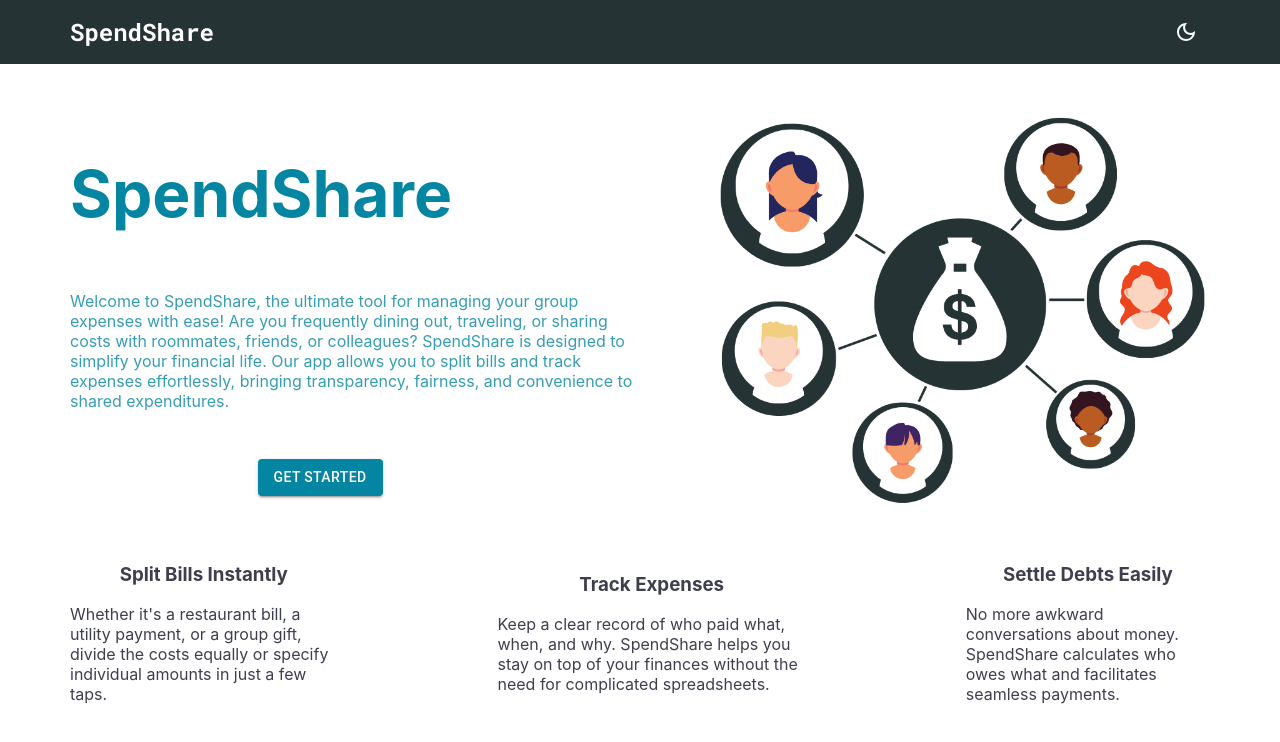
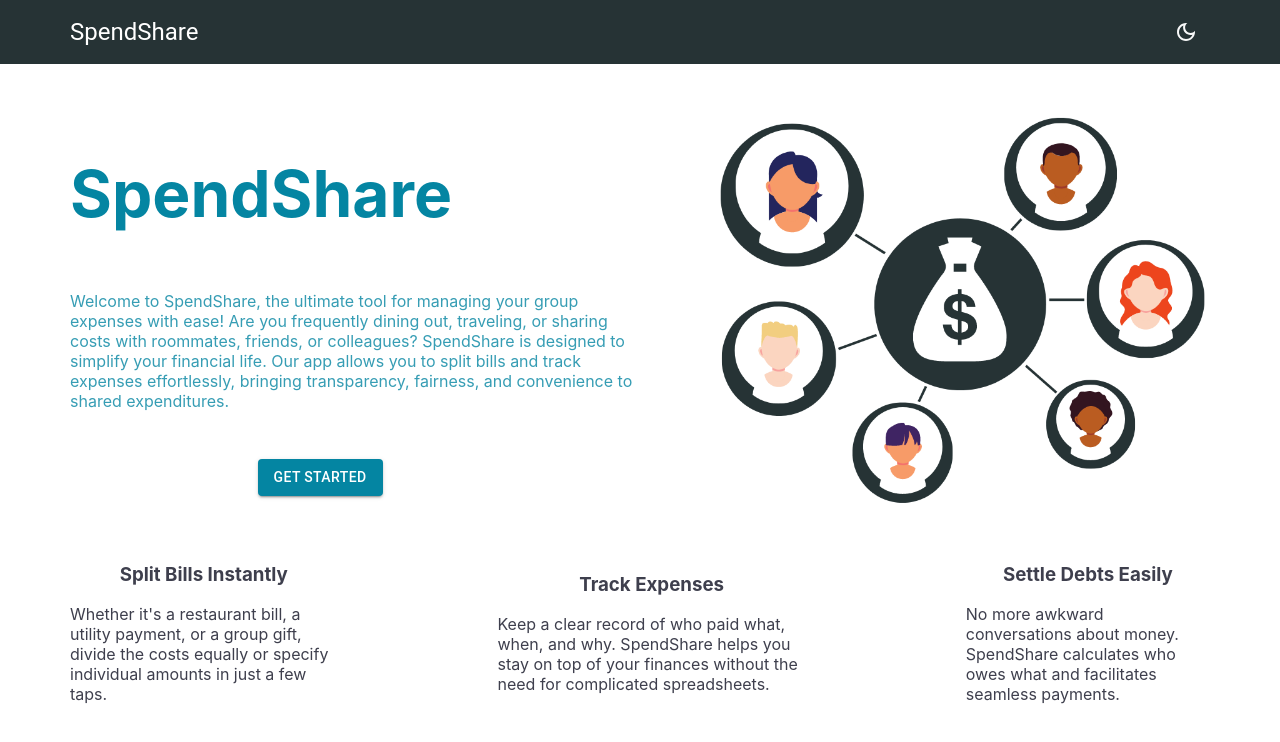
Before and after one commit to e-0922-ja/expense-tracker-app, a React (Create React App) app in the folder frontend/: page / in a window 1280 px wide. Shown: the top 742 px of the page. Built offline with nearby package versions, Linux system fonts and the light colour scheme; no server answers.

Commit message:
style: change font

```diff
--- a/frontend/src/views/components/Header.tsx
+++ b/frontend/src/views/components/Header.tsx
@@ -104,6 +104,5 @@ const StyledIconButton = styled(IconButton)`
 `;
 
 const StyledTypography = styled(Typography)`
-  font-family: "Roboto Mono", monospace !important;
   cursor: pointer;
 `;
```
